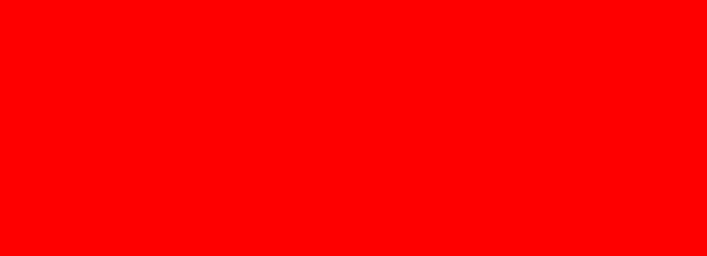
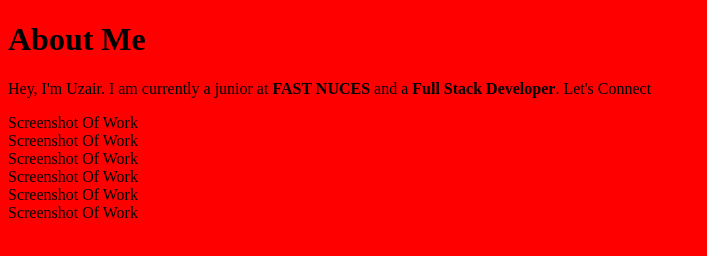
Before and after one commit to UzairKhan-27/homepage, a website: page index.html in a window 1280 px wide. Shown: the whole page, without its empty margins (0-707 px from the left). Drawn offline with Linux system fonts and the light colour scheme.

Commit message:
Add header and main

```diff
--- a/index.html
+++ b/index.html
@@ -4,7 +4,26 @@
 		<meta charset="UTF-8" />
 		<meta name="viewport" content="width=device-width, initial-scale=1.0" />
 		<link rel="stylesheet" href="./style.css" />
-		<title>Document</title>
+		<title>Uzair Khan</title>
 	</head>
-	<body></body>
+	<body>
+		<header>
+			<h1>About Me</h1>
+			<p class="intro">
+				Hey, I'm Uzair. I am currently a junior at
+				<strong>FAST NUCES</strong> and a
+				<strong>Full Stack Developer</strong>. Let's Connect
+			</p>
+		</header>
+		<main>
+			<section class="my-work">
+				<div class="work-item">Screenshot Of Work</div>
+				<div class="work-item">Screenshot Of Work</div>
+				<div class="work-item">Screenshot Of Work</div>
+				<div class="work-item">Screenshot Of Work</div>
+				<div class="work-item">Screenshot Of Work</div>
+				<div class="work-item">Screenshot Of Work</div>
+			</section>
+		</main>
+	</body>
 </html>
```
